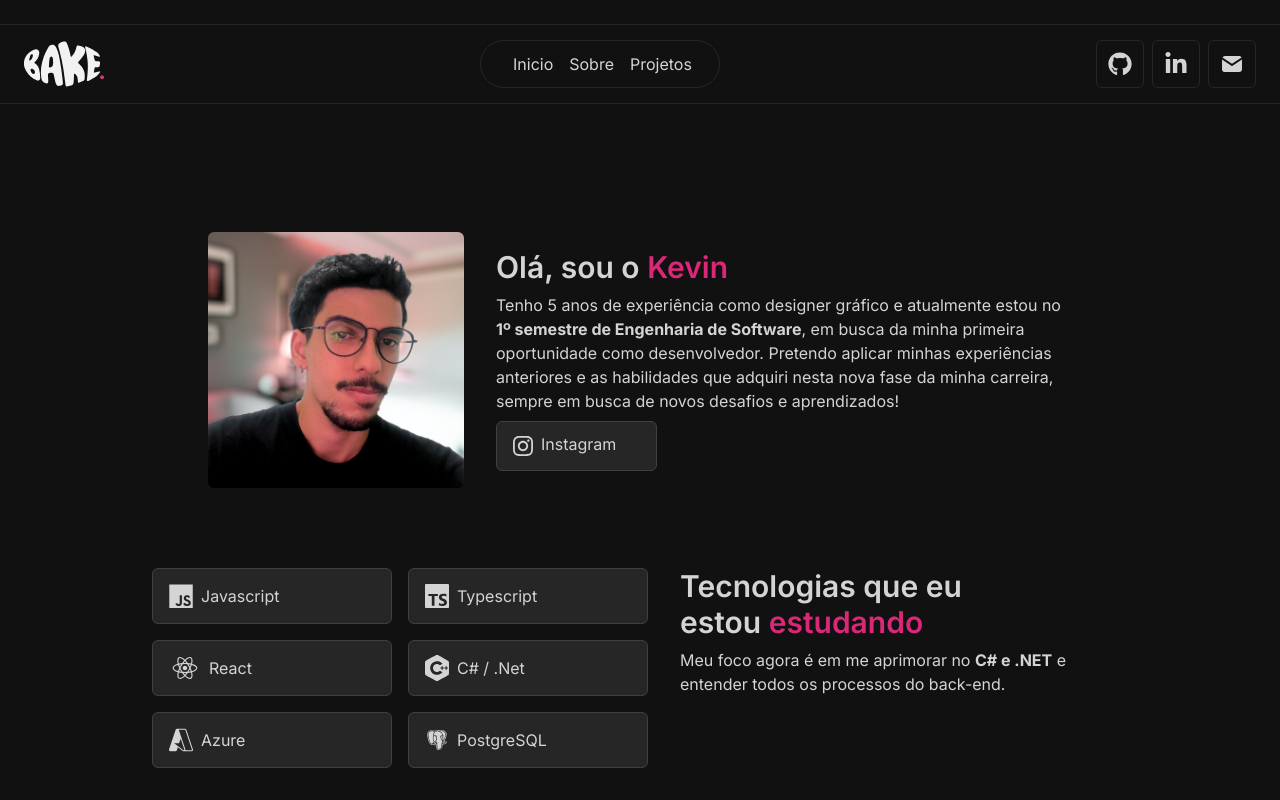
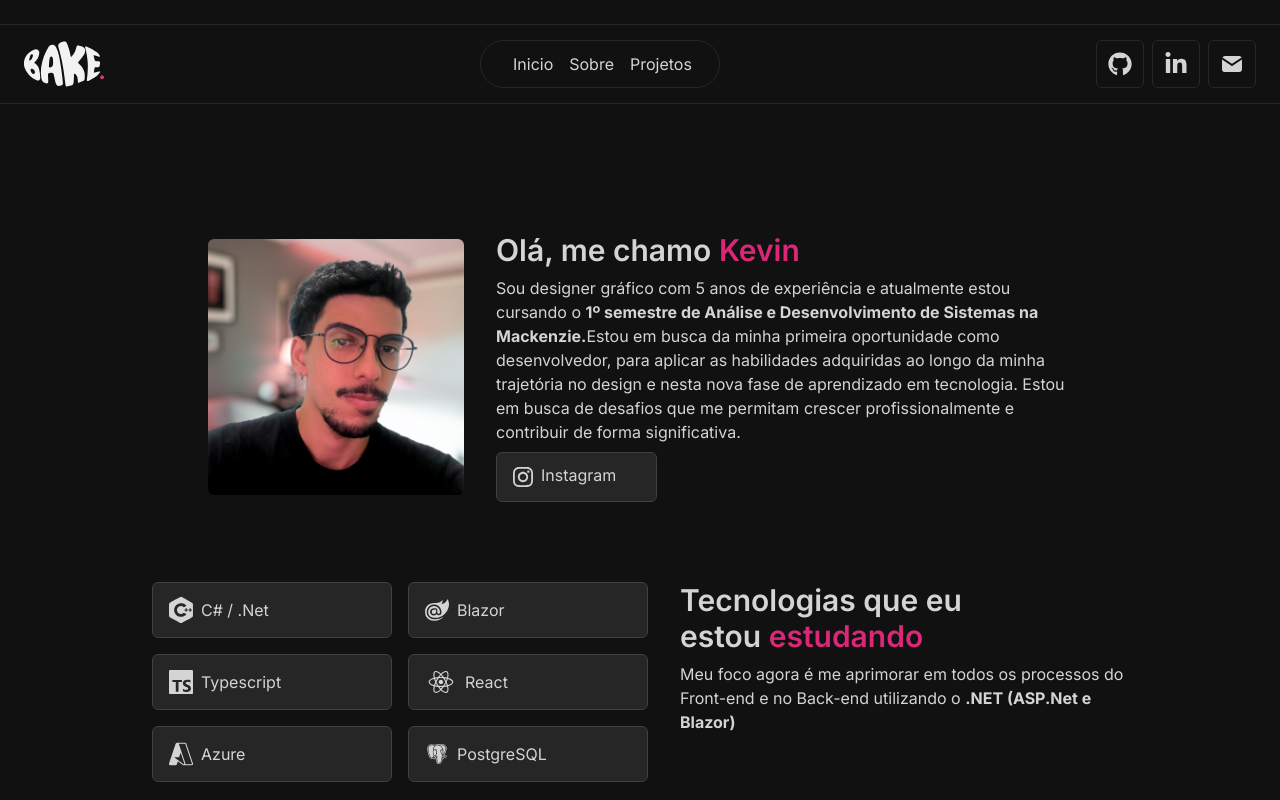
Before and after one commit to keevds/my-site, a React (Create React App) app: page / in a window 1280 px wide. Shown: the top 800 px of the page. Built offline with nearby package versions, Linux system fonts and the light colour scheme.

Commit message:
Atualização de alguns textos

```diff
--- a/src/Components/About.js
+++ b/src/Components/About.js
@@ -12,17 +12,22 @@ export default function About() {
 
             <div>
                 <h1 class="text-3xl pb-2">
-                    Olá, sou o{" "}
+                    Olá, me chamo{" "}
                     <mark class="text-pink-600 bg-transparent">Kevin</mark>
                 </h1>
                 <p class="max-w-sm md:max-w-xl pb-2">
-                    Tenho 5 anos de experiência como designer gráfico e
-                    atualmente estou no{" "}
-                    <b>1º semestre de Engenharia de Software</b>, em busca da
-                    minha primeira oportunidade como desenvolvedor. Pretendo
-                    aplicar minhas experiências anteriores e as habilidades que
-                    adquiri nesta nova fase da minha carreira, sempre em busca
-                    de novos desafios e aprendizados!
+                    Sou designer gráfico com 5 anos de experiência e atualmente
+                    estou cursando o{" "}
+                    <b>
+                        1º semestre de Análise e Desenvolvimento de Sistemas na
+                        Mackenzie.
+                    </b>
+                    Estou em busca da minha primeira oportunidade como
+                    desenvolvedor, para aplicar as habilidades adquiridas ao
+                    longo da minha trajetória no design e nesta nova fase de
+                    aprendizado em tecnologia. Estou em busca de desafios que me
+                    permitam crescer profissionalmente e contribuir de forma
+                    significativa.
                 </p>
                 <button
                     class="flex items-center w-fit h-fit pl-4 pr-10 py-2.5 text-neutral-300 bg-neutral-800 border
--- a/src/Components/Study.js
+++ b/src/Components/Study.js
@@ -4,18 +4,27 @@ import { DiReact } from "react-icons/di";
 import csharp from "../Styles/Aspose Total Logo.svg";
 import { SiMicrosoftazure } from "react-icons/si";
 import { BiLogoPostgresql } from "react-icons/bi";
+import { SiBlazor } from "react-icons/si";
 
 export default function Study() {
     return (
         <div class="md:flex my-20">
             <div class="s:grid s:grid-cols-2 s:gap-4 s:mr-8">
                 <button
+                    class="mb-2 s:mb-0 w-full flex items-center xl:w-60 pl-4 lg:pr-20 h-14 text-neutral-300 bg-neutral-800 border
+                    border-neutral-700 rounded-md cursor-default"
+                    type="submit"
+                >
+                    <img src={csharp} alt="Logo C#" class="size-8 pr-2" />
+                    C# / .Net
+                </button>
+                <button
                     class="mb-2 s:mb-0 w-full flex items-center xl:w-60 pl-4 s:pr-20 h-14 text-neutral-300 bg-neutral-800 border
                     border-neutral-700 rounded-md cursor-default"
                     type="submit"
                 >
-                    <DiJsBadge class="size-8 pr-2" />
-                    Javascript
+                    <SiBlazor class="size-8 pr-2" />
+                    Blazor
                 </button>
                 <button
                     class="mb-2 s:mb-0 w-full flex items-center xl:w-60 pl-4 s:pr-20 h-14 text-neutral-300 bg-neutral-800 border
@@ -33,14 +42,7 @@ export default function Study() {
                     <DiReact class="size-10 pr-2" />
                     React
                 </button>
-                <button
-                    class="mb-2 s:mb-0 w-full flex items-center xl:w-60 pl-4 lg:pr-20 h-14 text-neutral-300 bg-neutral-800 border
-                    border-neutral-700 rounded-md cursor-default"
-                    type="submit"
-                >
-                    <img src={csharp} alt="Logo C#" class="size-8 pr-2" />
-                    C# / .Net
-                </button>
+
                 <button
                     class="mb-2 s:mb-0 w-full flex items-center xl:w-60 pl-4 s:pr-20 h-14 text-neutral-300 bg-neutral-800 border
                     border-neutral-700 rounded-md cursor-default"
@@ -65,8 +67,9 @@ export default function Study() {
                     <mark class="text-pink-600 bg-transparent">estudando</mark>
                 </h1>
                 <p class="max-w-md">
-                    Meu foco agora é em me aprimorar no <b>C# e .NET</b> e
-                    entender todos os processos do back-end.
+                    Meu foco agora é me aprimorar em todos os processos do
+                    Front-end e no Back-end utilizando o{" "}
+                    <b>.NET (ASP.Net e Blazor)</b>
                 </p>
             </div>
         </div>
```
